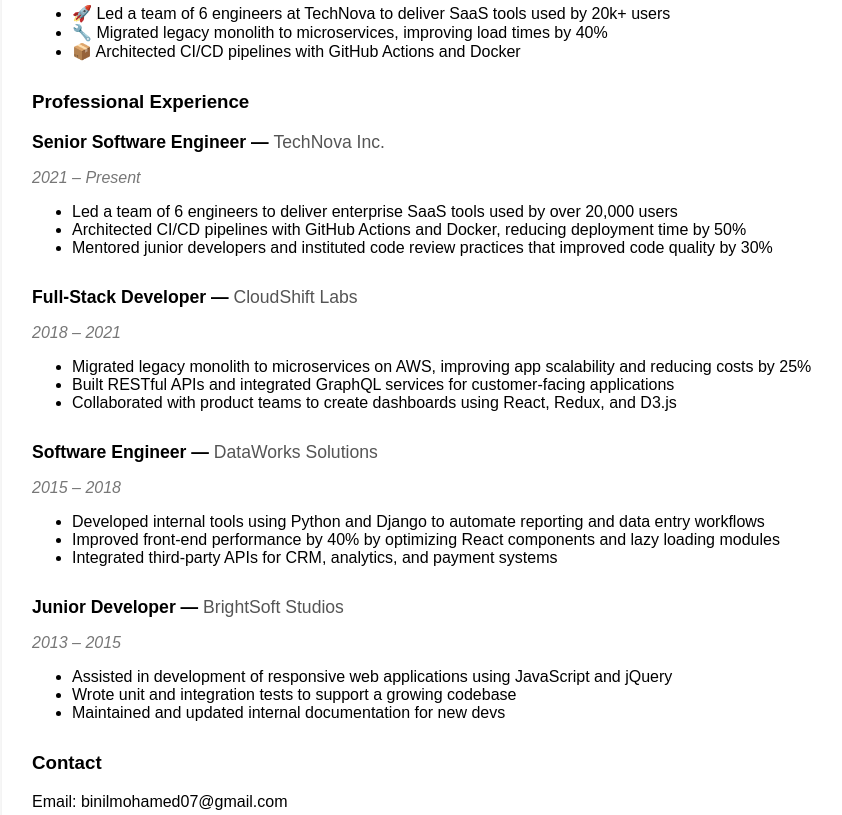
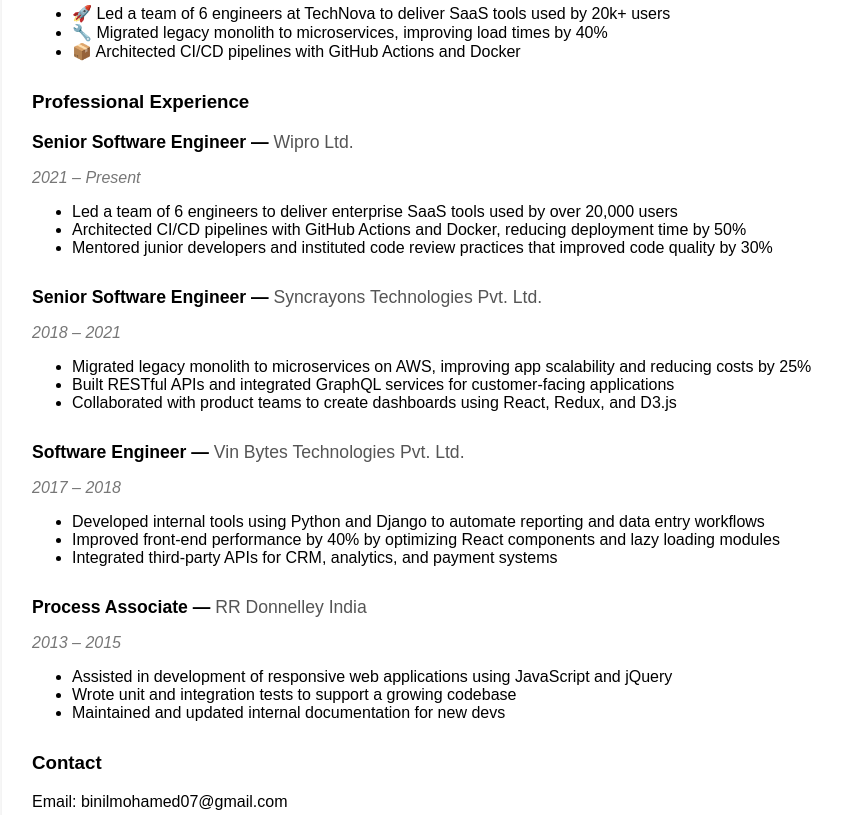
Before and after one commit to binilmohd07/react-profile, a React (Create React App) app: page / in a window 1280 px wide. Shown: the part 560-1375 px from the top of the page, without its empty margins (208-1050 px from the left). Built offline with nearby package versions, Linux system fonts and the light colour scheme.

Commit message:
Profile Details Updated

```diff
--- a/src/Profile.js
+++ b/src/Profile.js
@@ -39,7 +39,7 @@
                 <h3>Professional Experience</h3>
 
                 <div className="job-entry">
-                    <h4>Senior Software Engineer — <span className="company">TechNova Inc.</span></h4>
+                    <h4>Senior Software Engineer — <span className="company">Wipro Ltd.</span></h4>
                     <p className="duration">2021 – Present</p>
                     <ul>
                         <li>Led a team of 6 engineers to deliver enterprise SaaS tools used by over 20,000 users</li>
@@ -49,7 +49,7 @@
                 </div>
 
                 <div className="job-entry">
-                    <h4>Full-Stack Developer — <span className="company">CloudShift Labs</span></h4>
+                    <h4>Senior Software Engineer — <span className="company">Syncrayons Technologies Pvt. Ltd.</span></h4>
                     <p className="duration">2018 – 2021</p>
                     <ul>
                         <li>Migrated legacy monolith to microservices on AWS, improving app scalability and reducing costs by 25%</li>
@@ -59,8 +59,8 @@
                 </div>
 
                 <div className="job-entry">
-                    <h4>Software Engineer — <span className="company">DataWorks Solutions</span></h4>
-                    <p className="duration">2015 – 2018</p>
+                    <h4>Software Engineer — <span className="company">Vin Bytes Technologies Pvt. Ltd.</span></h4>
+                    <p className="duration">2017 – 2018</p>
                     <ul>
                         <li>Developed internal tools using Python and Django to automate reporting and data entry workflows</li>
                         <li>Improved front-end performance by 40% by optimizing React components and lazy loading modules</li>
@@ -69,7 +69,7 @@
                 </div>
 
                 <div className="job-entry">
-                    <h4>Junior Developer — <span className="company">BrightSoft Studios</span></h4>
+                    <h4>Process Associate — <span className="company">RR Donnelley India</span></h4>
                     <p className="duration">2013 – 2015</p>
                     <ul>
                         <li>Assisted in development of responsive web applications using JavaScript and jQuery</li>
```
